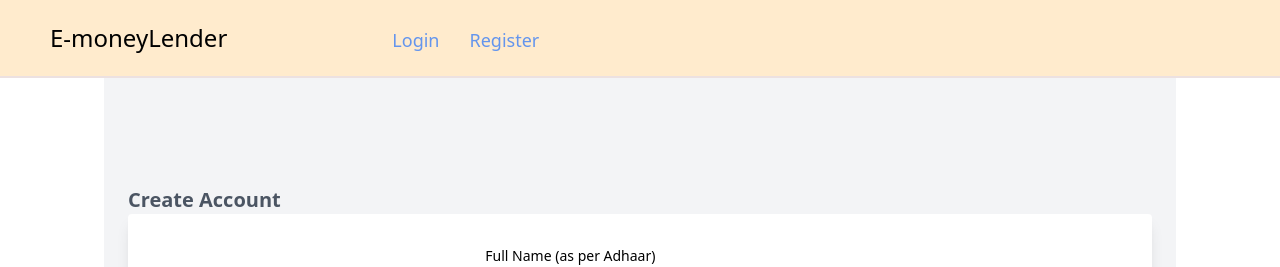
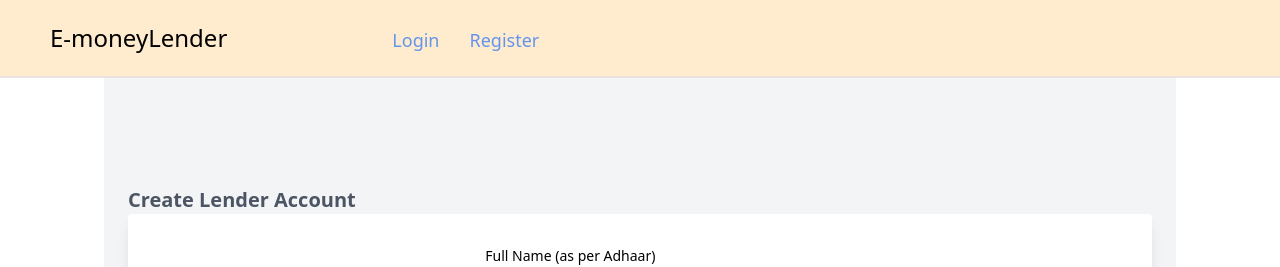
Before and after one commit to sushantsharma08/E-MoneyLender, a React (Vite) app in the folder Client/E-moneylender/: page /auth_register in a window 1280 px wide. Shown: the top 267 px of the page. Built offline with nearby package versions, Linux system fonts and the light colour scheme.

Commit message:
Update AuthRegister.jsx

```diff
--- a/Client/E-moneylender/src/page/AuthRegister.jsx
+++ b/Client/E-moneylender/src/page/AuthRegister.jsx
@@ -54,7 +54,7 @@ const AuthRegister = () => {
     <div className="min-h-screen p-6 bg-gray-100 flex items-center justify-center">
       <div className="container max-w-screen-lg mx-auto">
         <div>
-          <h2 className="font-semibold text-xl text-gray-600">Create Account</h2>
+          <h2 className="font-semibold text-xl text-gray-600">Create Lender Account</h2>
           <div className="bg-white rounded shadow-lg p-4 px-4 md:p-8 mb-6">
             <div className="grid gap-4 gap-y-2 text-sm grid-cols-1 lg:grid-cols-3">
 
```
